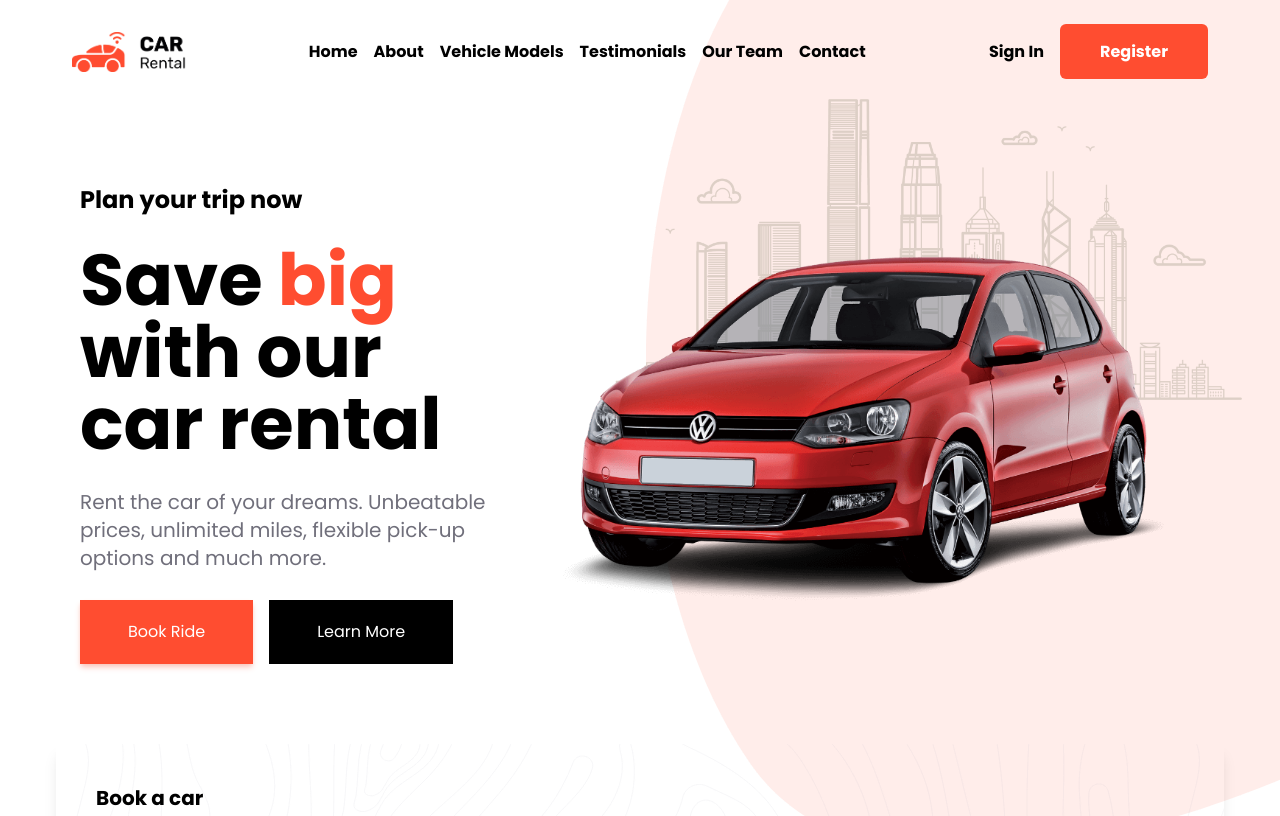
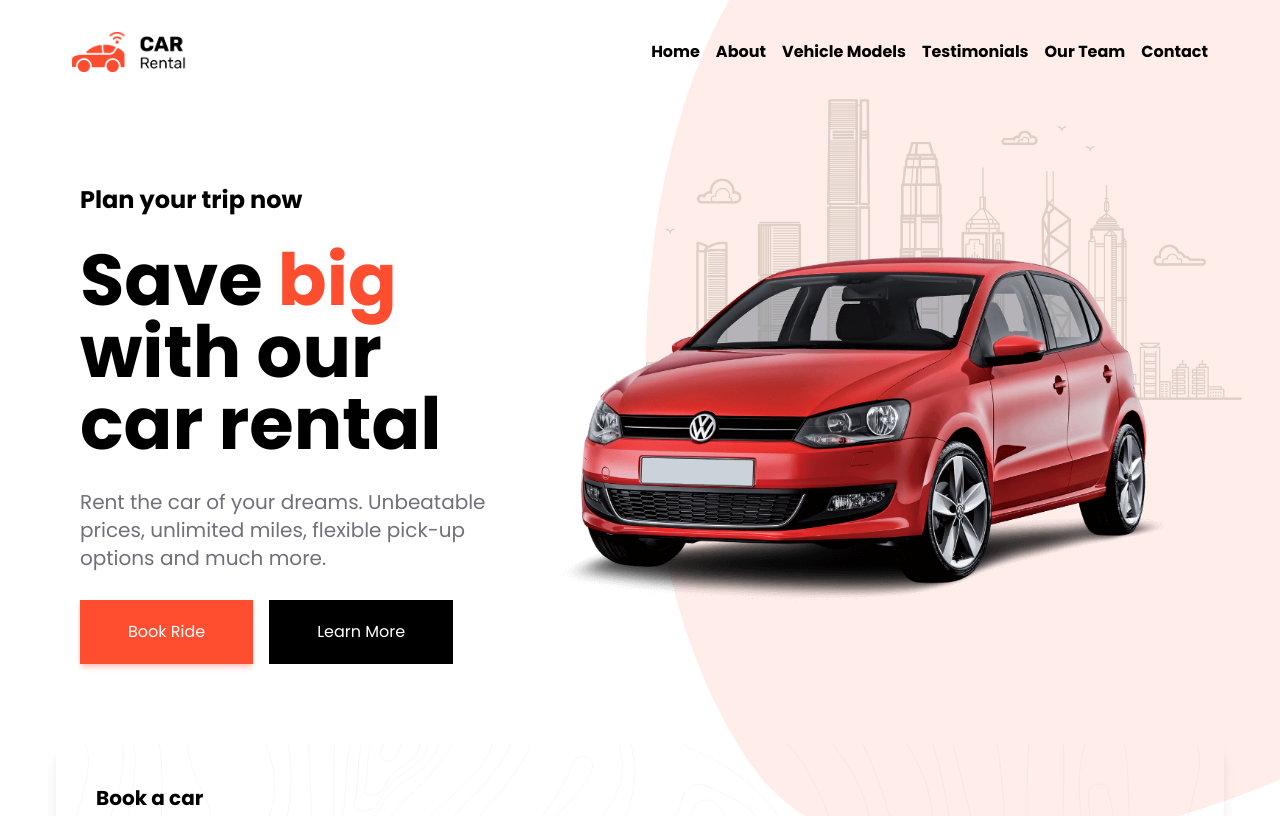
Before and after one commit to dreamcatstudios/Car-Rental, a React (Vite) app: page / in a window 1280 px wide. Shown: the top 816 px of the page. Built offline with nearby package versions, Linux system fonts and the light colour scheme.

Commit message:
final version 6.0

```diff
--- a/src/components/Navbar.jsx
+++ b/src/components/Navbar.jsx
@@ -1,14 +1,22 @@
-import React from "react";
+import React, { useState } from "react";
 
 const Navbar = () => {
+  const [isMenuOpen, setMenuOpen] = useState(false);
+
+  const toggleMenu = () => {
+    setMenuOpen(!isMenuOpen);
+  };
+
   return (
     <header className="container">
       <nav className="flex flex-row mt-6 m-5 sm:m-8 justify-between items-center">
         <img
-          className="max-w-[30%]  sm:max-w-[20%]  md:max-w-[10%]"
+          className="max-w-[30%] sm:max-w-[20%] md:max-w-[10%]"
           src="/logo/logo.png"
           alt="brand-logo"
         />
+
+        {/* Desktop Navigation */}
         <ul className="hidden lg:flex flex-row gap-4">
           <li>
             <a className="font-bold  hover:text-[#ff4d30]" href="#">
@@ -41,22 +49,10 @@ const Navbar = () => {
             </a>
           </li>
         </ul>
-        <ul className="hidden lg:flex gap-4">
-          <li>
-            <a className="font-bold  hover:text-[#ff4d30]" href="#">
-              Sign In
-            </a>
-          </li>
-          <li>
-            <a
-              className="font-bold px-10 py-4 bg-[#ff4d30] rounded-md text-white hover:bg-[#ff3d20]"
-              href="/"
-            >
-              Register
-            </a>
-          </li>
-        </ul>
+
+        {/* Mobile Navigation */}
         <div className="block lg:hidden">
+          <button onClick={toggleMenu}>
             <svg
               xmlns="http://www.w3.org/2000/svg"
               width="30"
@@ -73,7 +69,53 @@ const Navbar = () => {
               <path d="M4 12l16 0"></path>
               <path d="M4 18l16 0"></path>
             </svg>
+          </button>
         </div>
+
+        {/* Mobile Menu */}
+        {isMenuOpen && (
+          <div className="lg:hidden absolute top-0 right-0 bg-white w-screen h-screen shadow-md z-[999]">
+            <ul className="flex w-full h-full flex-col gap-7 items-center justify-center">
+              <li>
+                <a
+                  onClick={toggleMenu}
+                  className="font-bold hover:text-[#ff4d30] text-4xl"
+                  href="#"
+                >
+                  Home
+                </a>
+              </li>
+              <li>
+                <a
+                  onClick={toggleMenu}
+                  className="font-bold hover:text-[#ff4d30] text-4xl"
+                  href="#"
+                >
+                  About
+                </a>
+              </li>
+              <li>
+                <a
+                  onClick={toggleMenu}
+                  className="font-bold hover:text-[#ff4d30] text-4xl"
+                  href="#"
+                >
+                  Vehicle Models
+                </a>
+              </li>
+
+              <li>
+                <a
+                  onClick={toggleMenu}
+                  className="font-bold hover:text-[#ff4d30] text-4xl"
+                  href="#"
+                >
+                  Contact
+                </a>
+              </li>
+            </ul>
+          </div>
+        )}
       </nav>
     </header>
   );
```
Lines whose indentation alone changed are shown as unchanged.
